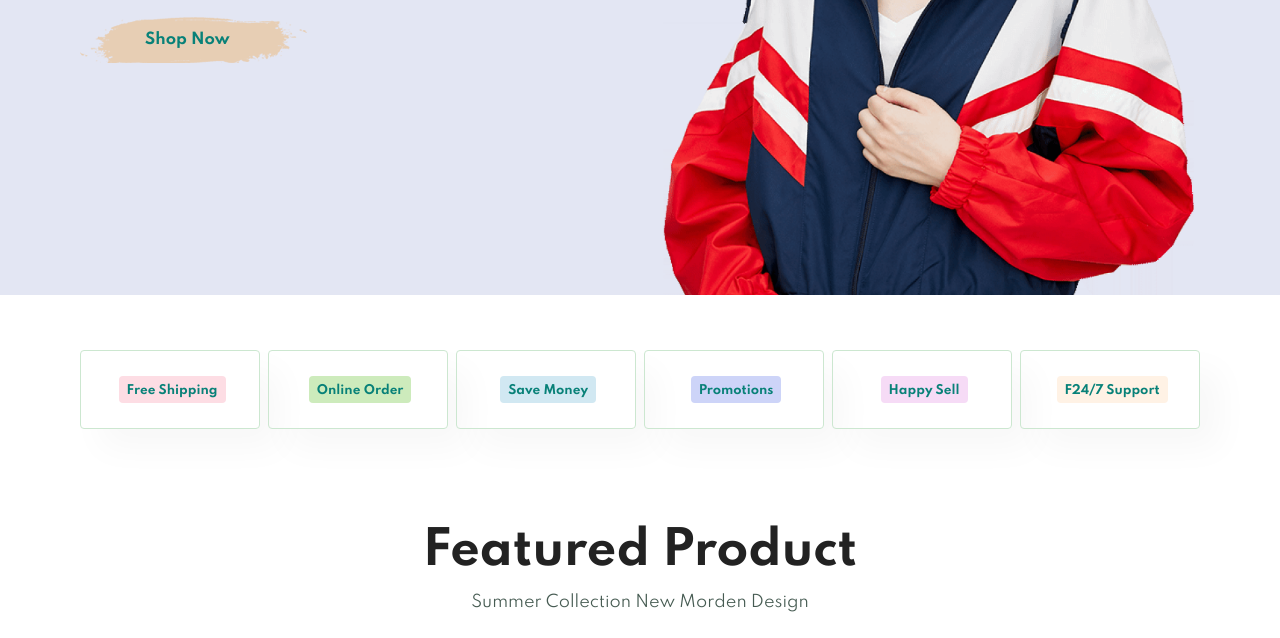
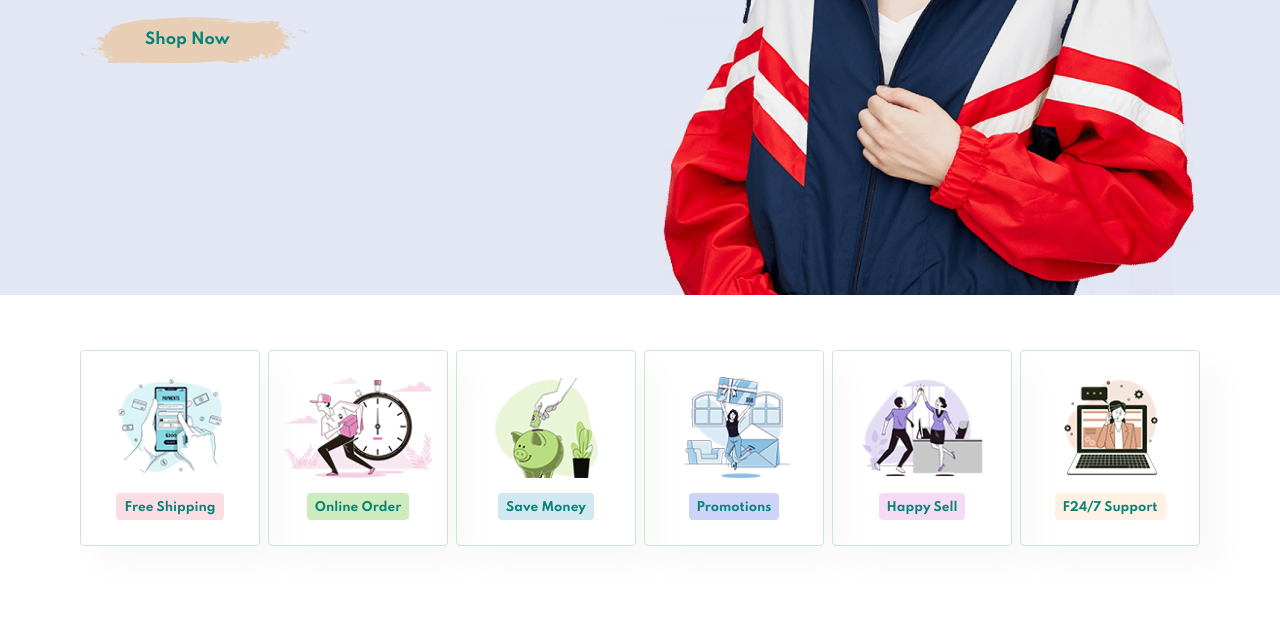
Before and after one commit to HetBhalani31/Cara, a plain HTML site: page index.html in a window 1280 px wide. Shown: the part 510-1148 px from the top of the page. Drawn offline with Linux system fonts and the light colour scheme; the site is published under a folder, as on GitHub Pages, so addresses that start at the root find nothing.

Commit message:
Update index.html

```diff
--- a/index.html
+++ b/index.html
@@ -35,27 +35,27 @@
     </section>
     <section id="feature" class="section-p1">
         <div class="fe-box">
-            <img src="/img/features/f1.png" alt="">
+            <img src="img/features/f1.png" alt="">
             <h6>Free Shipping</h6>
         </div>
         <div class="fe-box">
-            <img src="/img/features/f2.png" alt="">
+            <img src="img/features/f2.png" alt="">
             <h6>Online Order</h6>
         </div>
         <div class="fe-box">
-            <img src="/img/features/f3.png" alt="">
+            <img src="img/features/f3.png" alt="">
             <h6>Save Money</h6>
         </div>
         <div class="fe-box">
-            <img src="/img/features/f4.png" alt="">
+            <img src="img/features/f4.png" alt="">
             <h6>Promotions</h6>
         </div>
         <div class="fe-box">
-            <img src="/img/features/f5.png" alt="">
+            <img src="img/features/f5.png" alt="">
             <h6>Happy Sell</h6>
         </div>
         <div class="fe-box">
-            <img src="/img/features/f6.png" alt="">
+            <img src="img/features/f6.png" alt="">
             <h6>F24/7 Support</h6>
         </div>
     </section>
```
